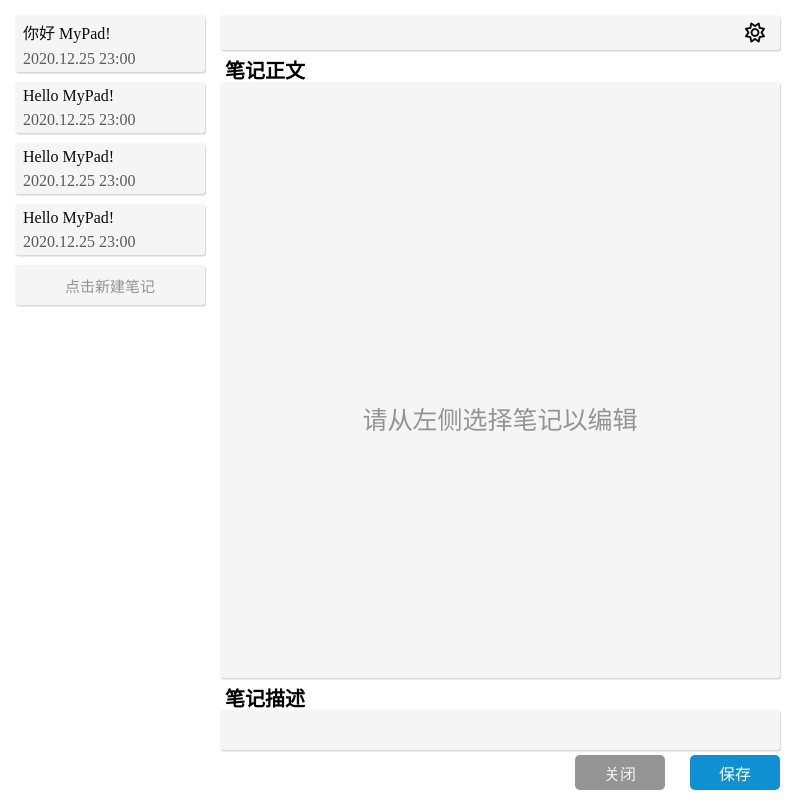
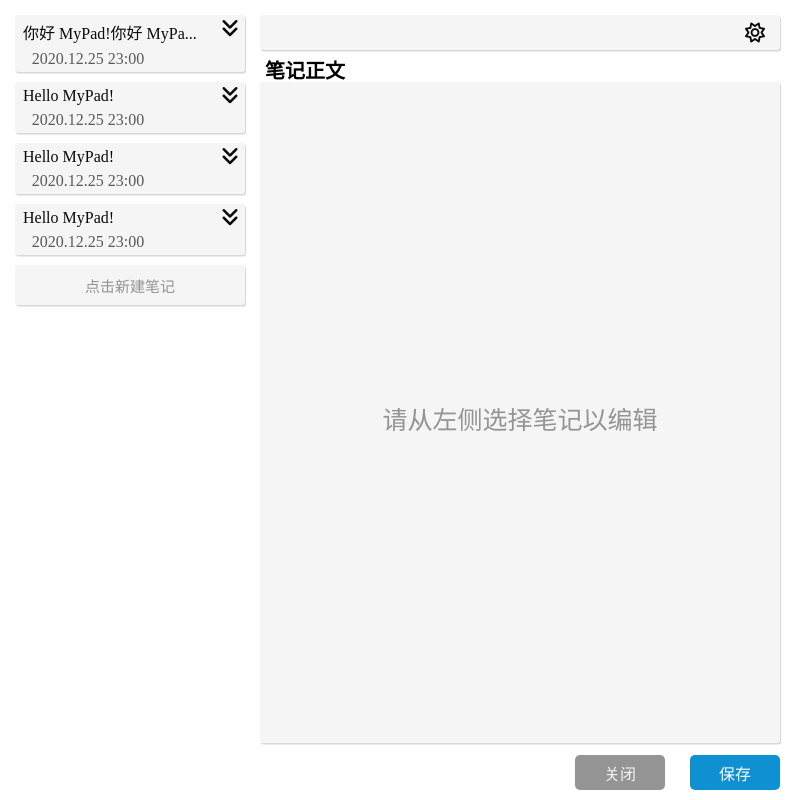
Before and after one commit to byml-c/MyPad, an Electron app: page index.html in a window 800 px wide. Drawn offline with Linux system fonts and the light colour scheme.

Commit message:
Add files via upload

```diff
--- a/Save.txt
+++ b/Save.txt
@@ -1 +1 @@
-[{"edit_time":"2020.12.29 14:09","describe":"","content":"蛇皮就是大奆佬\n蛇皮就是大奆佬\n蛇皮就是大奆佬"},{"edit_time":"2020.12.29 14:10","describe":"","content":"蛇皮就是大奆佬\n蛇皮就是大奆佬"}]
+[{"edit_time":"2020.12.31 13:18","content":"蛇皮就是大奆佬\n蛇皮就是大奆佬\n蛇皮就是大奆佬","fold":0},{"edit_time":"2020.12.31 13:21","content":"蛇皮就是大奆佬","fold":1},{"edit_time":"2020.12.31 13:18","content":"蛇皮就是大奆佬\n蛇皮就是大奆佬\n蛇皮就是大奆佬\n蛇皮就是大奆佬\n蛇皮就是大奆佬\n蛇皮就是大奆佬\n蛇皮就是大奆佬\n蛇皮就是大奆佬","fold":1}]
--- a/pad.css
+++ b/pad.css
@@ -18,7 +18,7 @@
 }
 /* 左侧列表样式 */
 .pad_list{
-    width: 200px;
+    width: 240px;
     margin: 0 10px 0 0;
     word-break: break-all;
 
@@ -55,11 +55,13 @@
 
     color:rgb(10, 10, 10);
     transition-duration: 0.2s;
+    cursor: text;
 }
 .dark .pad_des{color:rgb(230, 230, 230);}
 
 .pad_time{
     height: 20px;
+    width: 130px;
     margin: 0 0 3px 8px;
 
     color: rgb(90, 90, 90);
@@ -67,16 +69,51 @@
     display: flex;
     flex-flow: column nowrap;
     justify-content: center;
+    text-align: center;
 
     cursor: default;
 }
 .dark .pad_time{color: rgb(128, 128, 128);}
 
+.pad_tips{
+    position: absolute;
+    top: 3px;
+    left: 5px; right: 5px;
+    min-height: 30px;
+
+    border-radius: 5px;
+    color:rgb(255, 255, 255);
+    font-weight: bold;
+    background-color: rgb(14, 144, 210);
+
+    flex-flow: column nowrap;
+    justify-content: center;
+    text-align: center;
+
+    display: none; opacity: 0;
+    transition-duration: 0.3s;
+}
+.pad_tips.active{
+    display: flex;
+    opacity: 1;
+}
+
+.pad_btn_box{
+    position: absolute;
+    height: 20px;
+    width: 80px;
+    bottom: 3px; right: 5px;
+
+    display: flex;
+    flex-flow: row nowrap;
+    justify-content: space-around;
+}
 .pad_icon{
+    position: relative;
+
     opacity: 0;
     width: 20px;
     height: 20px;
-    position: absolute;
     transition-duration: 0.3s;
 
     display: flex;
@@ -84,17 +121,34 @@
     justify-content: center;
     text-align: center;
 }
+.pad_icon:before{
+    position: absolute;
+    content: "";
+    bottom: -2px;
+    left: 0; right: 0;
+    height: 3px;
+
+    opacity: 0;
+    border-radius: 5px;
+    transition-duration: 0.3s;
+    background-color: rgba(14, 144, 210, 0.7);
+}
+.dark .pad_icon:before{background-color:  rgba(31, 111, 235, 0.7);}
+.pad_icon:hover:before{opacity: 1;}
+
 .pad_icon i{
     font-size: 16px;
     color:rgb(10, 10, 10);
 }
-.pad_copy{
-    bottom: 3px; right: 5px;
+.pad_remove i{font-size: 18px;}
+
+.pad_fold{
+    position: absolute;
+    opacity: 1;
+    top: 3px; right: 5px;
 }
-.pad_remove{
-    bottom: 3px; right: 25px;
-}
-.pad_remove i{font-size: 18px;}
+.pad_fold i{font-size: 20px;}
+.pad_fold:before{display: none;}
 
 .pad_box:hover .pad_icon{opacity: 1;}
 .dark .pad_icon i{color:rgb(230, 230, 230);}
@@ -155,10 +209,8 @@
 
 .editor_area{
     margin: 0 0 7px 0;
+    padding: 10px;
     flex-grow: 1;
-}
-.editor_des{
-    height: 40px;
 }
 .editor_h{
     margin: 0 0 0 5px;
--- a/pad.js
+++ b/pad.js
@@ -39,7 +39,7 @@ function read(task){
         });
     }else{
         // 网络测试模块
-        main_data = '[{"edit_time": "2020.12.25 23:00","describe": "","content": "你好 MyPad!"}, {"edit_time": "2020.12.25 23:00","describe": "","content": "Hello MyPad!"}, {"edit_time": "2020.12.25 23:00","describe": "","content": "Hello MyPad!"}, {"edit_time": "2020.12.25 23:00","describe": "","content": "Hello MyPad!"}]';
+        main_data = '[{"edit_time": "2020.12.25 23:00", "content": "你好 MyPad!你好 MyPad!你好 MyPad!你好 MyPad!你好 MyPad!你好 MyPad!你好 MyPad!你好 MyPad!你好 MyPad!你好 MyPad!你好 MyPad!你好 MyPad!"}, {"edit_time": "2020.12.25 23:00","content": "Hello MyPad!"}, {"edit_time": "2020.12.25 23:00","content": "Hello MyPad!"}, {"edit_time": "2020.12.25 23:00","content": "Hello MyPad!"}]';
         main_data = JSON.parse(main_data); eval(task);
     }
 }
@@ -80,58 +80,77 @@ function get_now_time(){
 }
 
 class LIST_PAD{
-    constructor(father, idx, edit_time, describe, content){
+    constructor(father, idx, edit_time, content, fold){
         // 基本信息存储
         this.idx = idx;
         this.on_edit = false;
         this.edit_time = edit_time;
-        this.describe = describe;
         this.content = content;
         this.father = father;
+        this.on_fold = (fold == undefined)?1:parseInt(fold);
+        // 0 展开，1 是折叠
 
         // 基本结构定义
         this.box = $('<div class="pad_box pad_box_style"></div>');
+        this.tips = $('<div class="pad_tips"></div>');
         this.des = $('<div class="pad_des"></div>');
         this.tim = $('<div class="pad_time"></div>');
+        // 按钮定义
+        this.btn_box = $('<div class="pad_btn_box"></div>');
         this.remove_btn = $('<div class="pad_remove pad_icon"></div>');
         this.remove_btn.html('<i class="fa fa-trash-o" aria-hidden="true"></i>');
         this.copy_btn = $('<div class="pad_copy pad_icon"></div>');
         this.copy_btn.html('<i class="fa fa-files-o" aria-hidden="true"></i>');
+        this.fold_btn = $('<div class="pad_fold pad_icon"></div>');
+        this.edit_btn = $('<div class="pad_edit pad_icon"></div>');
+        this.edit_btn.html('<i class="fa fa-pencil-square-o" aria-hidden="true"></i>');
+        this.btn_box.append(this.remove_btn, this.edit_btn, this.copy_btn);
 
-        this.box.append(this.des, this.tim, this.remove_btn, this.copy_btn); this.load();
+        this.box.append(this.des, this.tim, this.btn_box, this.fold_btn, this.tips);
+        this.load();
 
         var th = this;
-        this.box.click(function(){
+        this.edit_btn.click(() => {
             if(th.on_edit) return ;
             editor.edit(th);
         });
-        this.remove_btn.click(function(){
-            list.remove(th);
-        });
-        this.copy_btn.click(function(){
-            th.copy();
-        })
+        this.remove_btn.click(() => {list.remove(th);});
+        this.copy_btn.click(() => {th.copy();});
+        this.fold_btn.click(() => {th.fold();})
     }
     load(){// 加载显示内容
-        if(this.describe == ''){
-            // 如果描述为空，自动取前 15 个字符作为简述
-            if(real_len(this.content) <= 15){
+        if(this.on_fold){
+            // 折叠情况下，取前 20 个字符作为简述
+            if(real_len(this.content) <= 23){
                 this.des.text(this.content);
-            }else this.des.text(real_slice(this.content, 0, 12) + "...");
-        }else this.des.text(this.describe);
-        this.tim.text(this.edit_time);
+            }else this.des.text(real_slice(this.content, 0, 20) + "...");
+            this.tim.text(this.edit_time);
+            this.fold_btn.html('<i class="fa fa-angle-double-down" aria-hidden="true"></i>');
+        }else{
+            // 展开情况
+            this.des.text(this.content);
+            this.tim.text(this.edit_time);
+            this.fold_btn.html('<i class="fa fa-angle-double-up" aria-hidden="true"></i>');
+        }
     }
     copy(){
-        this.des.text('复制中...');
         $('.pad_clipboard').val(this.content);
         $('.pad_clipboard')[0].select();
         document.execCommand("Copy");
-        this.des.text('已成功复制到剪贴板！');
+
+        this.tips.text("复制成功！");
+        this.tips.toggleClass("acitive");
 
         var th = this;
         setTimeout(() => {
+            th.tips.toggleClass("acitive");
             th.load();
-        }, 500);
+        }, 1500);
+    }
+    fold(){
+        this.on_fold = (this.on_fold+1)&1;
+        console.log(this.on_fold);
+        this.load(); list.save();
     }
 }
 class LIST{
@@ -142,7 +161,7 @@ class LIST{
 
         for(var i in main_data){
             var info = main_data[i];
-            var pad = new LIST_PAD(base, i, info['edit_time'], info['describe'], info['content']);
+            var pad = new LIST_PAD(base, i, info['edit_time'], info['content'], info['fold']);
             this.base.append(pad.box); this.pads.push(pad);
         } this.base.append(this.add_box); this.total = main_data.length;
 
@@ -155,8 +174,8 @@ class LIST{
             var item = this.pads[i];
             s.push({
                 "edit_time": item.edit_time,
-                "describe": item.describe,
-                "content": item.content
+                "content": item.content,
+                "fold": item.on_fold
             });
         } write(JSON.stringify(s));
     }
@@ -182,7 +201,6 @@ class EDITOR{
         this.base = base;
         this.type = 0;
         this.content_save = '';
-        this.des_save = '';
 
         // 创建工具栏
         this.tools_box = $('<div class="editor_tools pad_box_style"></div>');
@@ -191,16 +209,14 @@ class EDITOR{
 
         // 创建文本编辑区域
         var edit_h = $('<div class="editor_h"></div>').text('笔记正文');
-        var des_h = $('<div class="editor_h"></div>').text('笔记描述');
         this.edit_box = $('<textarea class="editor_area pad_box_style"></textarea>');
-        this.des_box = $('<textarea class="editor_des pad_box_style"></textarea>');
         // 创建按钮区域
         this.btn_box = $('<div class="editor_btn"></div>');
         this.save_btn = $('<div class="editor_save"></div>').text("保存");
         this.cancle_btn = $('<div class="editor_cancle"></div>').text("关闭");
 
         this.btn_box.append(this.save_btn, this.cancle_btn);
-        this.base.append(this.tools_box, edit_h, this.edit_box, des_h, this.des_box, this.btn_box);
+        this.base.append(this.tools_box, edit_h, this.edit_box, this.btn_box);
 
         var th = this;
         this.type_btn.click(function(){
@@ -213,18 +229,15 @@ class EDITOR{
     }
     save(elem){
         elem.content = this.edit_box.val();
-        elem.describe = this.des_box.val();
         elem.edit_time = get_now_time();
         elem.load(); list.save();
     }
     cancle(elem){
         this.edit_box.val(elem.content);
-        this.des_box.val(elem.describe);
 
         elem.on_edit = false;
         this.on_edit = false;
 
-        this.des_box.val('');
         this.edit_box.val('');
         this.base.toggleClass("active");
         elem.box.toggleClass("active");
@@ -238,28 +251,18 @@ class EDITOR{
         this.on_elem = elem;
         this.on_edit = true;
         elem.on_edit = true;
-        this.des_save = elem.describe;
         this.content_save = elem.content;
         this.base.toggleClass("active");
         elem.box.toggleClass("active");
 
         this.edit_box.val(elem.content);
-        this.des_box.val(elem.describe);
 
         var th = this;
-        // this.des_box.live("input propertychange", function(){
-        //     th.save(th.on_elem);
-        // });
-        // this.edit_box.live("input propertychange", function(){
-        //     th.save(th.on_elem);
-        // });
 
         this.save_btn.click(function(){
             th.save(th.on_elem);
         });
         this.cancle_btn.click(function(){
-            // th.on_elem.content = th.content_save;
-            // th.on_elem.describe = th.des_save;
             list.save(); th.cancle(th.on_elem);
         });
     }
```
